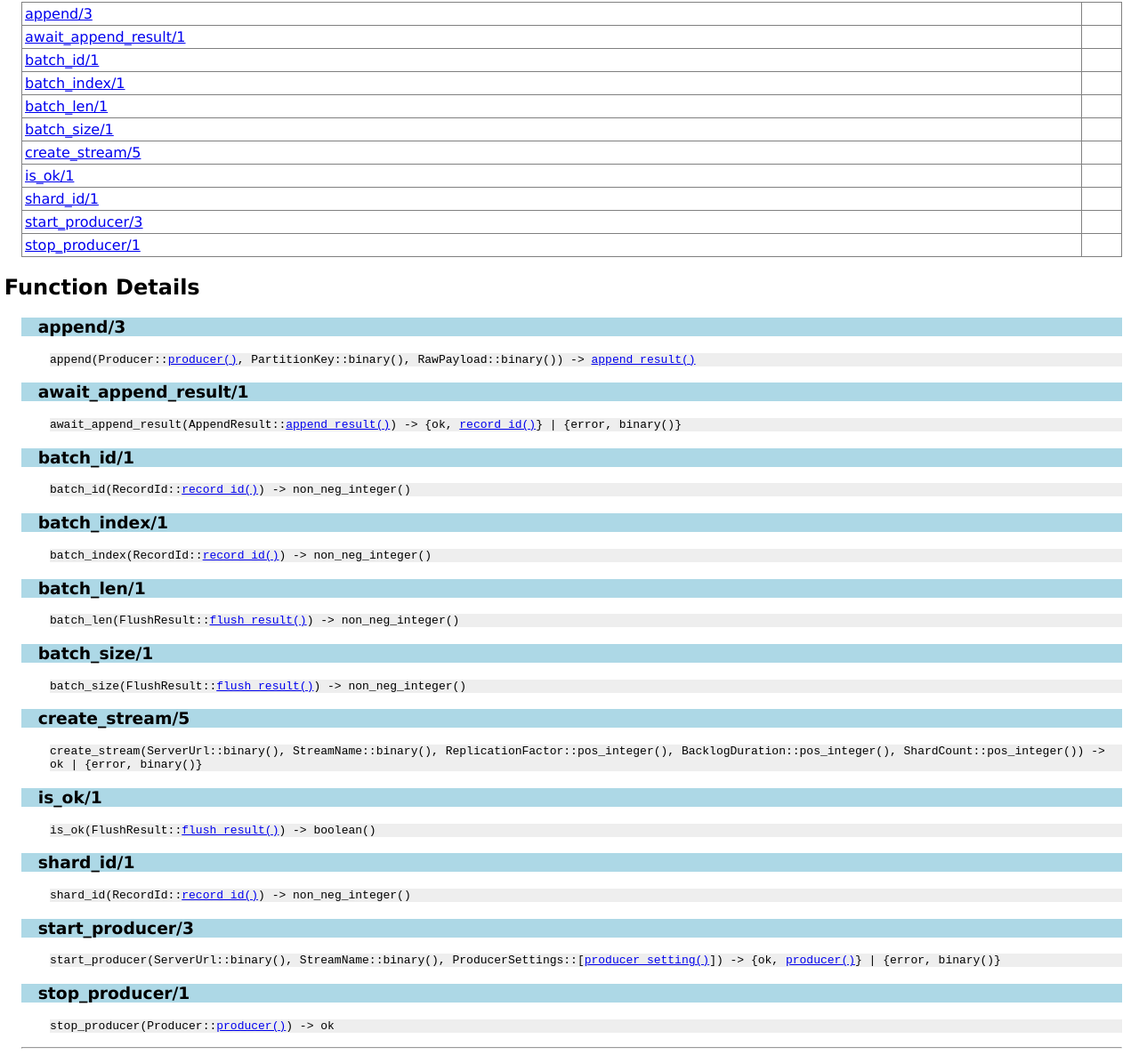
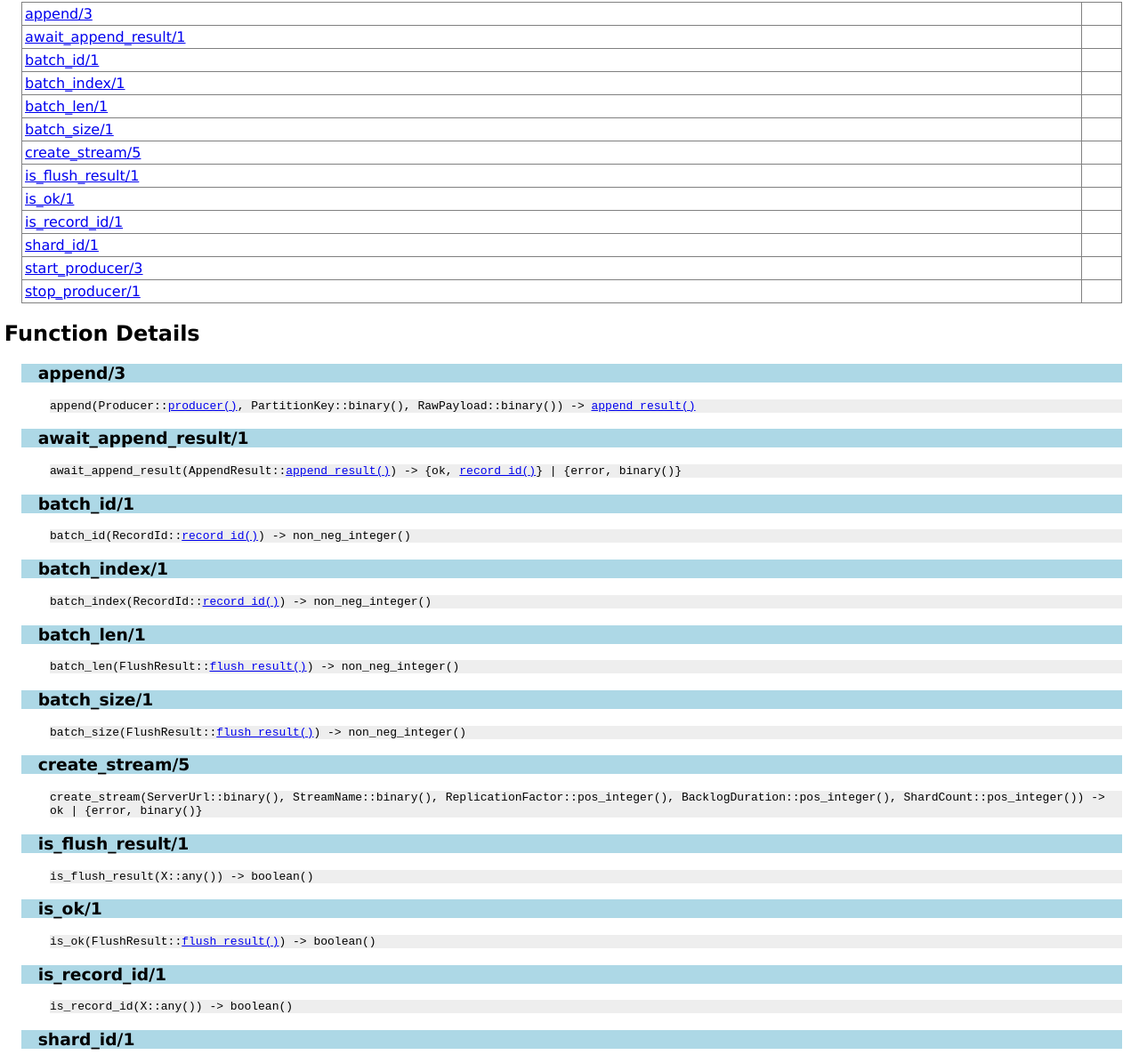
Before and after one commit to hstreamdb/hstreamdb_erl-rs, a plain HTML site: page hstreamdb.html in a window 1280 px wide. Shown: the part 800-1986 px from the top of the page at 89% size. Drawn offline with Linux system fonts and the light colour scheme.

Commit message:
Deploying to gh-pages from @ hstreamdb/hstreamdb_erl-rs@9249849c026a66b0a3a389cb9063638dcb02010b 🚀

```diff
--- a/hstreamdb.html
+++ b/hstreamdb.html
@@ -47,7 +47,9 @@
 <tr><td valign="top"><a href="#batch_len-1">batch_len/1</a></td><td></td></tr>
 <tr><td valign="top"><a href="#batch_size-1">batch_size/1</a></td><td></td></tr>
 <tr><td valign="top"><a href="#create_stream-5">create_stream/5</a></td><td></td></tr>
+<tr><td valign="top"><a href="#is_flush_result-1">is_flush_result/1</a></td><td></td></tr>
 <tr><td valign="top"><a href="#is_ok-1">is_ok/1</a></td><td></td></tr>
+<tr><td valign="top"><a href="#is_record_id-1">is_record_id/1</a></td><td></td></tr>
 <tr><td valign="top"><a href="#shard_id-1">shard_id/1</a></td><td></td></tr>
 <tr><td valign="top"><a href="#start_producer-3">start_producer/3</a></td><td></td></tr>
 <tr><td valign="top"><a href="#stop_producer-1">stop_producer/1</a></td><td></td></tr>
@@ -97,9 +99,21 @@
 <p> </p>
 </div>
 
+<h3 class="function"><a name="is_flush_result-1">is_flush_result/1</a></h3>
+<div class="spec">
+<p><tt>is_flush_result(X::any()) -&gt; boolean()</tt><br></p>
+<p> </p>
+</div>
+
 <h3 class="function"><a name="is_ok-1">is_ok/1</a></h3>
 <div class="spec">
 <p><tt>is_ok(FlushResult::<a href="#type-flush_result">flush_result()</a>) -&gt; boolean()</tt><br></p>
+<p> </p>
+</div>
+
+<h3 class="function"><a name="is_record_id-1">is_record_id/1</a></h3>
+<div class="spec">
+<p><tt>is_record_id(X::any()) -&gt; boolean()</tt><br></p>
 <p> </p>
 </div>
 
```
